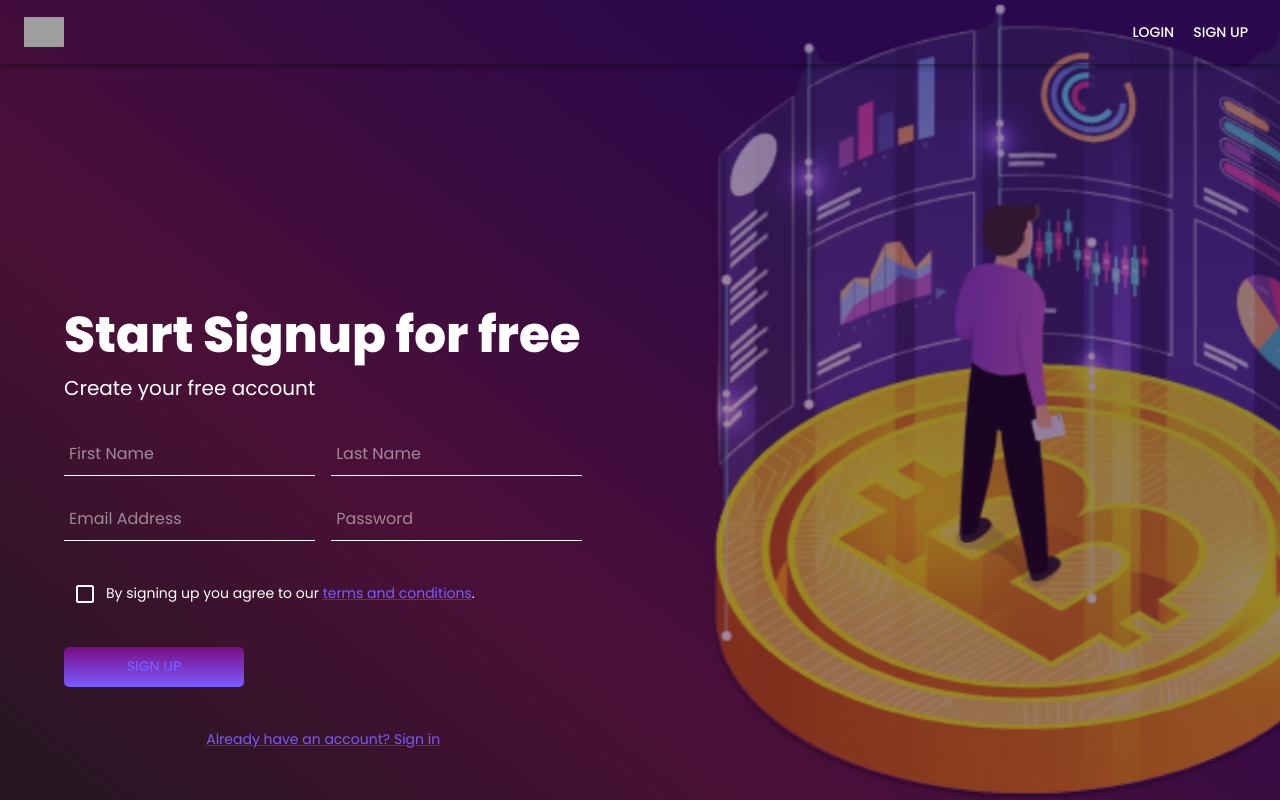
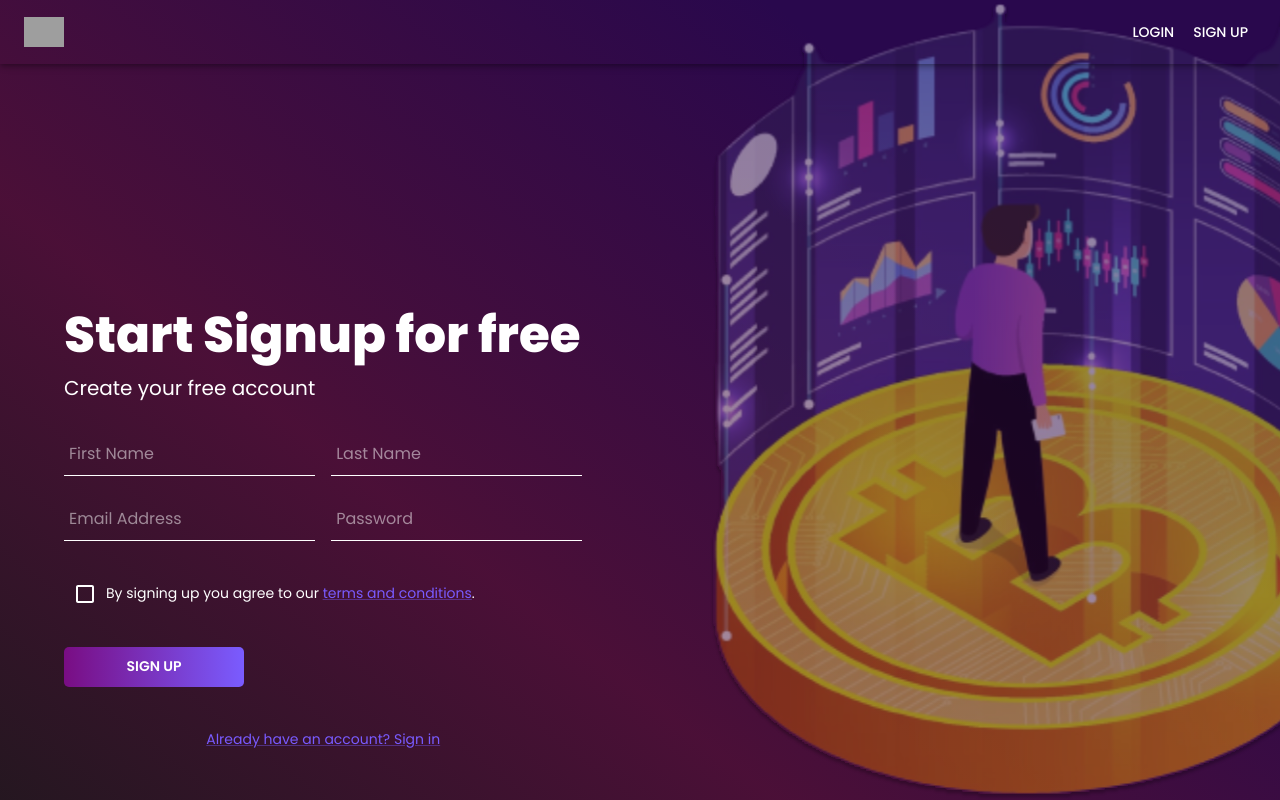
Before and after one commit to mateen470/Crypto-Trading-Bot, a Next.js app: page /register in a window 1280 px wide. Shown: the top 800 px of the page. Built offline with nearby package versions, Linux system fonts and the light colour scheme; grey boxes are pictures that could not be loaded.

Commit message:
signup page cleared

```diff
--- a/components/auth/Login.js
+++ b/components/auth/Login.js
@@ -223,18 +223,16 @@ const Login = () => {
 
             <Button
               type="submit"
-
               variant="contained"
-
               sx={{ mt: 3, mb: 2,ml:16 ,
                 background: "linear-gradient(90deg, #790D83 0%, #7A5CFF 100%)",
                 color: "white",
+                fontWeight:'600',
                 "&:hover": {
                   background: "linear-gradient(90deg, #790D83 0%, #7A5CFF 100%)",
                   opacity: 0.9,
                 },
                 width:'8rem',
-                fontWeight:'600'
               }}
             >
               Sign In
--- a/components/auth/Register.js
+++ b/components/auth/Register.js
@@ -255,28 +255,29 @@ const Register = () => {
                 </Box>
               </Grid>
             </Grid>
-            <Box
+            <Box>
+              <LoadingButton
+                type="submit"
+                loading={loading}
                 sx={{
                   mb: 5,
                   height: "40px",
                   width: "180px",
-                background: "linear-gradient(#790D83,#7A5CFF)",
+                  background:
+                    "linear-gradient(90deg, #790D83 0%, #7A5CFF 100%)",
+                  color: "white",
+                  fontWeight: "600",
                   borderRadius: "5px",
                   cursor: "pointer",
                   display: "flex",
                   justifyContent: "center",
                   alignItems: "center",
-                transition: "transform 0.3s ease-in-out",
                   "&:hover": {
-                  transform: "scale(0.95)",
+                    background:
+                      "linear-gradient(90deg, #790D83 0%, #7A5CFF 100%)",
+                    opacity: 0.9,
                   },
                 }}
-            >
-              <LoadingButton
-                type="submit"
-                loading={loading}
-                // fullWidth
-                // variant="contained"
               >
                 Sign Up
               </LoadingButton>
```
Also changed, not shown: 1 other file (tests, documents, lock files or other folders). Lines whose indentation alone changed are shown as unchanged.
